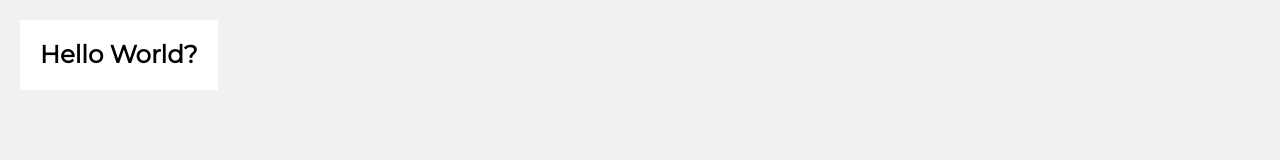
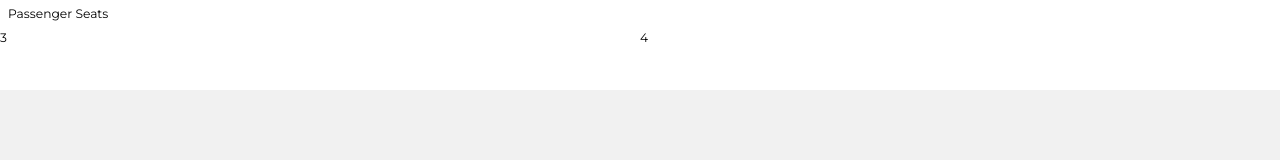
Before and after one commit to QuinntyneBrown/lit-html-starter, a website built with webpack: page index.html in a window 1280 px wide. Built offline with nearby package versions, Linux system fonts and the light colour scheme; files whose address does not match are found by name.

Commit message:
add hammerjs

```diff
--- a/index.html
+++ b/index.html
@@ -23,13 +23,50 @@
             height: 100%;
             background-color: rgb(241,241,241)
         }
+
+        .ribbon {
+            background-color: #fff;
+            display: table;
+            width: 100%;
+            min-height: 90px;
+            overflow: hidden;
+        }
+
+        .ribbon__body, .ribbon__label {
+            display: table;
+            width: 250%;
+        }
+
+        .ribbon__label {
+            margin: 6px 0px 9px 8px;
+        }
+
+        .ribbon__cell {
+            display: table-cell;
+            width: 20%;
+        }
+
+        .ribbon__body {
+            transform: translateX(-40%);
+        }
     </style>
 </head>
 <body>
 
-    <ce-hello-world hello-world-title="Hello World">
-        <h1>Hello World?</h1>
-    </ce-hello-world>
+    <div class="container">
+        <div class="ribbon">
+            <div class="ribbon__label">Passenger Seats</div>
+            <div class="ribbon__body">
+                    <div class="ribbon__cell">1</div>
+                    <div class="ribbon__cell">2</div>
+                    <div class="ribbon__cell">3</div>
+                    <div class="ribbon__cell">4</div>
+                    <div class="ribbon__cell">5</div>
+            </div>
+        </div>
+    </div>
+
+    <script src="node_modules/hammerjs/hammer.js"></script>
     <script src="dist/app.js"></script>
 
 </body>
--- a/src/hello-world.component.d.ts
+++ b/src/hello-world.component.d.ts
@@ -1,10 +1,10 @@
 import { BehaviorSubject } from "rxjs/BehaviorSubject";
 export declare class HelloWorldComponent extends HTMLElement {
     constructor();
-    static readonly observedAttributes: string[];
+    static get observedAttributes(): string[];
     connectedCallback(): Promise<void>;
-    private _render();
-    private _setEventListeners();
+    private _render;
+    private _setEventListeners;
     disconnectedCallback(): void;
     attributeChangedCallback(name: any, oldValue: any, newValue: any): void;
     title$: BehaviorSubject<string>;
--- a/webpack.config.js
+++ b/webpack.config.js
@@ -29,11 +29,5 @@ module.exports = {
         ]
     },
     plugins: [
-        //new UglifyJsPlugin({
-        //    beautify: false, //prod
-        //    mangle: { screw_ie8: true, keep_fnames: true }, //prod
-        //    compress: { screw_ie8: true }, //prod
-        //    comments: false //prod
-        //})
     ]
 };
```
Also changed, not shown: package.json (+8 -4 lines), tsconfig.json (+6 -1 lines), src/hello-world.component.ts (line endings or trailing spaces), 1 other file.
